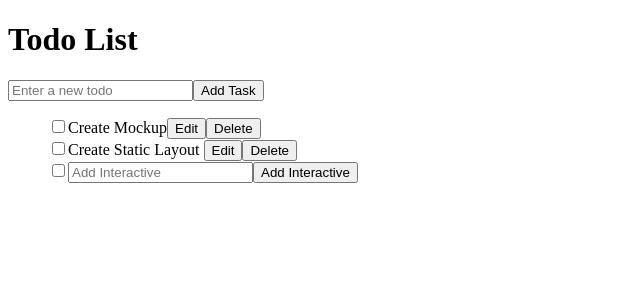
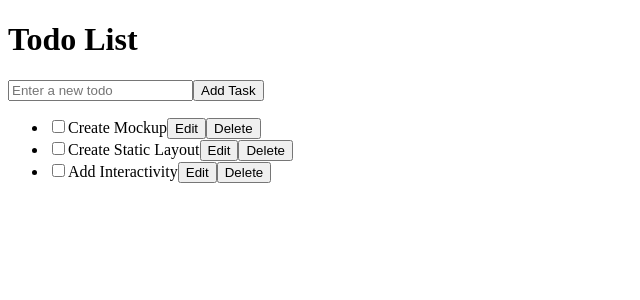
Before and after one commit to SoftwareEngineeringInnovator/R-ALAB-320H_9_1-Building_a_Todo_List, a React (Vite) app: page / in a window 1280 px wide. Shown: the top 300 px of the page, without its empty margins (0-640 px from the left). Built offline with nearby package versions, Linux system fonts and the light colour scheme.

Commit message:
add .map to prepare and render the array

```diff
--- a/src/App.jsx
+++ b/src/App.jsx
@@ -5,27 +5,30 @@ export default function App() {
 
       <div>
         <input type="text" placeholder="Enter a new todo" />
-        <button type="button">Add Task </button>
+        <button type="button">Add Task</button>
       </div>
 
       <ul>
+        <li>
+          <input type="checkbox" />
+          <span>Create Mockup</span>
+          <button type="button">Edit</button>
+          <button type="button">Delete</button>
+        </li>
 
-        <input type="checkbox" />
-        <span>Create Mockup</span>
-        <button type="button">Edit </button>
-        <button type="button">Delete </button>
+        <li>
+          <input type="checkbox" />
+          <span>Create Static Layout</span>
+          <button type="button">Edit</button>
+          <button type="button">Delete</button>
+        </li>
 
-        <br></br>
-
-        <input type="checkbox" />
-        <span>Create Static Layout </span>
-        <button type="button">Edit </button>
-        <button type="button">Delete </button>
-        <br></br>
-        <input type="checkbox" />
-        <input type="text" placeholder="Add Interactive" />
-        <button type="button">Add Interactive</button>
-
+        <li>
+          <input type="checkbox" />
+          <span>Add Interactivity</span>
+          <button type="button">Edit</button>
+          <button type="button">Delete</button>
+        </li>
       </ul>
     </main>
   );
```
Also changed, not shown: 1 other file (tests, documents, lock files or other folders).
